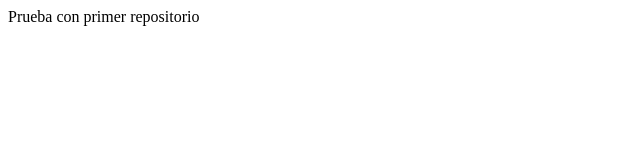
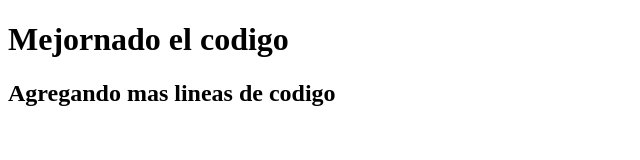
Before and after one commit to geyayo/github1, a plain HTML site: page index.html in a window 1280 px wide. Shown: the whole page, without its empty margins (0-640 px from the left). Drawn offline with Linux system fonts and the light colour scheme.

Commit message:
Agregando mas y mas codigo

```diff
--- a/index.html
+++ b/index.html
@@ -6,6 +6,7 @@
     <title>Document</title>
 </head>
 <body>
-    Prueba con primer repositorio
+    <h1>Mejornado el codigo</h1>
+    <h2>Agregando mas lineas de codigo</h2>
 </body>
 </html>
```
